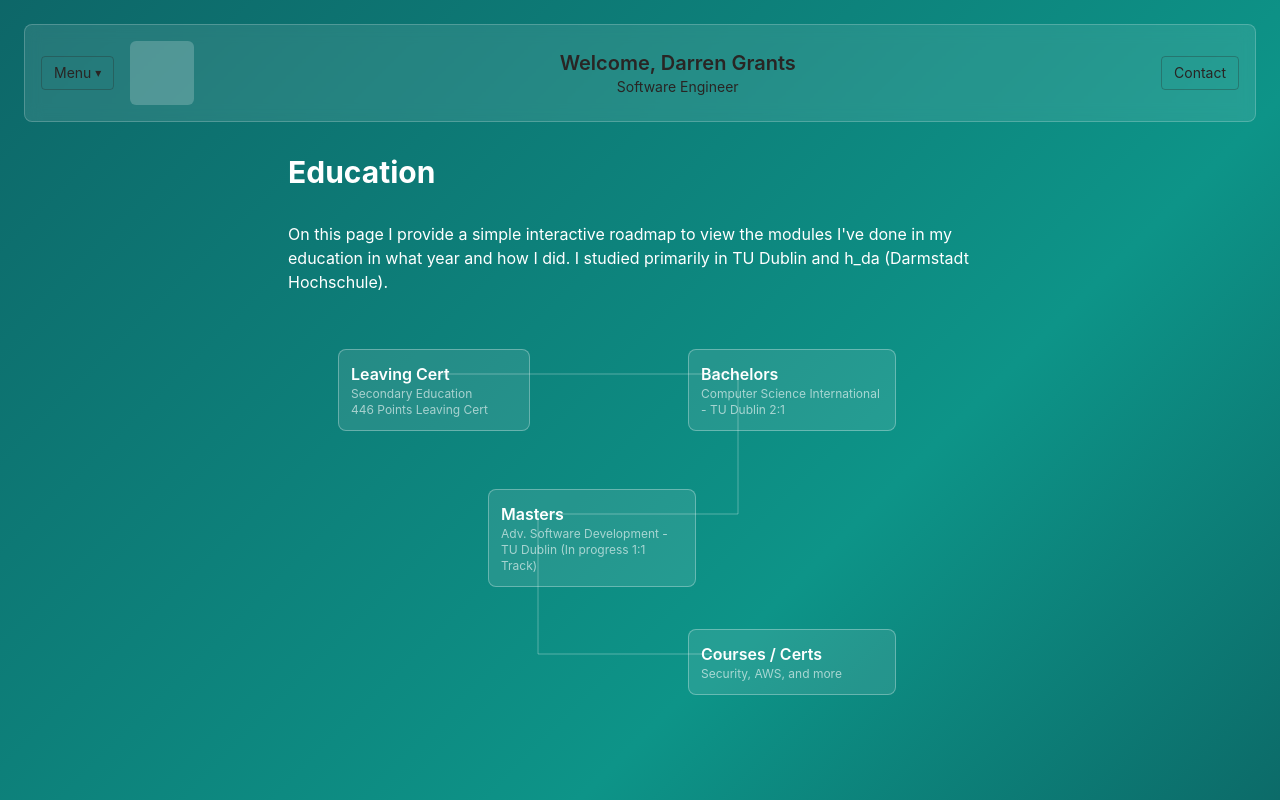
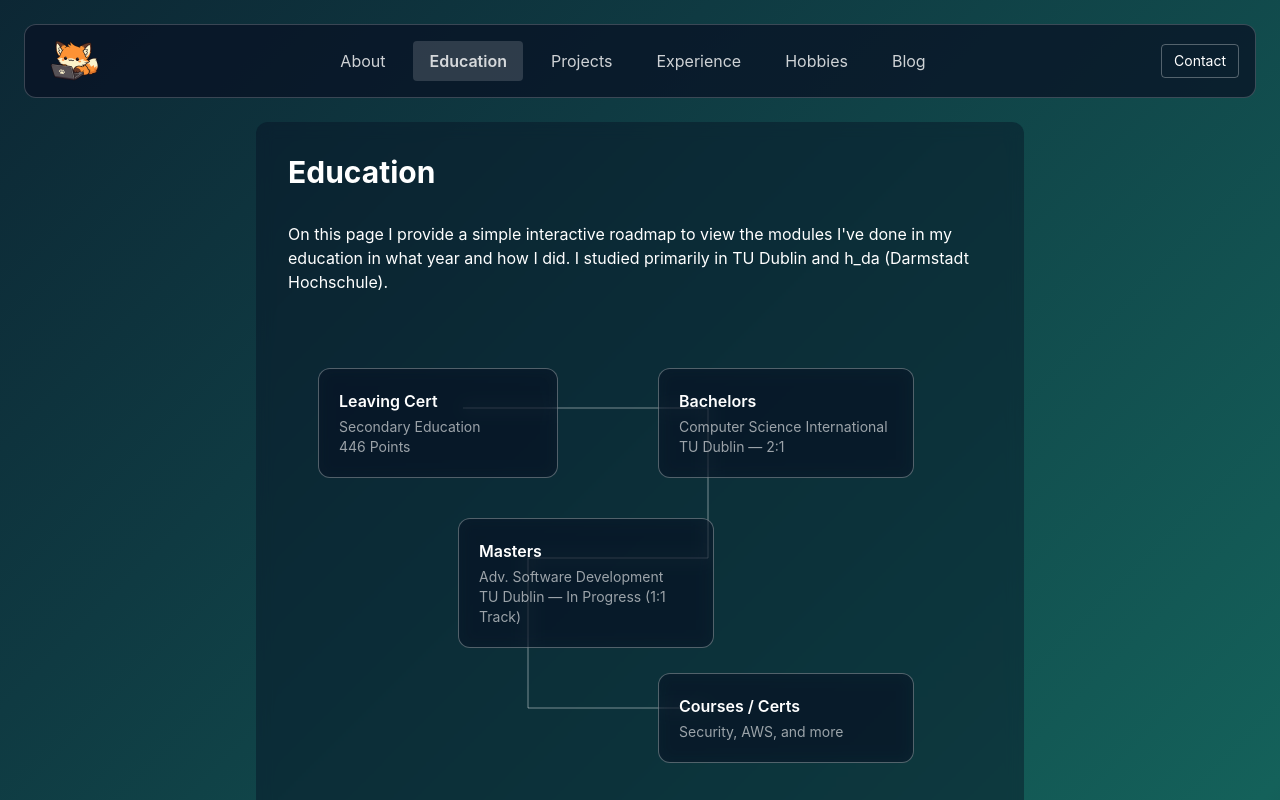
Before and after one commit to darrenomight/Darren_Grants-CV, a Vue app: page /education in a window 1280 px wide. Shown: the top 800 px of the page. Built offline with nearby package versions, Linux system fonts and the light colour scheme.

Commit message:
UI Progress and fixes

```diff
--- a/src/App.vue
+++ b/src/App.vue
@@ -1,19 +1,28 @@
 <script setup lang="ts">
 import { ref } from 'vue'
+import { useRoute } from 'vue-router'
 import Header from './components/Header.vue'
 import Footer from './components/Footer.vue'
 import ContactModal from './components/ContactModal.vue'
 
+const route = useRoute()
 const contactOpen = ref(false)
 </script>
 
 <template>
   <div class="min-h-screen flex flex-col gradient-animated">
     <Header @open-contact="contactOpen = true" />
+
+    <div v-if="route.name === 'landing'" class="text-center mt-10 px-4">
+      <h1 class="text-3xl font-bold text-white">Welcome To Darren Grants Website</h1>
+      <p class="text-white/70 mt-1">Software Engineer - Cloud Fascinated - Programmer </p>
+    </div>
+
     <main class="flex-1">
       <router-view />
     </main>
     <Footer />
+
     <ContactModal :open="contactOpen" @close="contactOpen = false" />
   </div>
 </template>
--- a/src/components/EducationRoadmap.vue
+++ b/src/components/EducationRoadmap.vue
@@ -16,60 +16,61 @@ const nodes = [
 
 <template>
   <!-- Mobile: simple stacked list -->
-  <div class="md:hidden flex flex-col gap-4">
+  <div class="md:hidden flex flex-col gap-4 mt-6">
     <button
       v-for="node in nodes"
       :key="node.id"
-      class="border border-white/20 rounded-lg p-4 text-left hover:bg-white/10"
+      class="text-overlay border border-white/20 rounded-lg p-5 text-left hover:bg-white/10"
       @click="openModal = node.id"
     >
-      <p class="font-semibold">{{ node.label }}</p>
-      <p class="text-sm text-white/60">{{ node.subtitle }}</p>
+      <p class="font-semibold text-base">{{ node.label }}</p>
+      <p class="text-sm text-white/60 mt-1">{{ node.subtitle }}</p>
     </button>
   </div>
 
   <!-- Desktop: roadmap -->
-  <div class="hidden md:block relative w-full h-[500px]">
-    <svg class="absolute inset-0 w-full h-full pointer-events-none" fill="none" stroke="white" stroke-opacity="0.3">
-      <line x1="150" y1="80" x2="450" y2="80" />
-      <line x1="450" y1="80" x2="450" y2="220" />
-      <line x1="450" y1="220" x2="250" y2="220" />
-      <line x1="250" y1="220" x2="250" y2="360" />
-      <line x1="250" y1="360" x2="450" y2="360" />
+  <div class="hidden md:block relative w-full h-[540px] mt-6">
+    <svg class="absolute inset-0 w-full h-full pointer-events-none" fill="none" stroke="white" stroke-opacity="0.3" stroke-width="1.5">
+      <line x1="175" y1="90" x2="420" y2="90" />
+      <line x1="420" y1="90" x2="420" y2="240" />
+      <line x1="420" y1="240" x2="240" y2="240" />
+      <line x1="240" y1="240" x2="240" y2="390" />
+      <line x1="240" y1="390" x2="420" y2="390" />
     </svg>
 
     <button
-      class="absolute top-[55px] left-[50px] w-48 border border-white/30 rounded-lg bg-white/10 p-3 text-left hover:bg-white/20 transition"
+      class="absolute top-[50px] left-[30px] w-60 text-overlay border border-white/30 rounded-lg p-5 text-left hover:bg-white/10 transition"
       @click="openModal = 'leaving-cert'"
     >
-      <p class="font-semibold">Leaving Cert</p>
-      <p class="text-xs text-white/60">Secondary Education </p>
-      <p class="text-xs text-white/60">446 Points Leaving Cert </p>
-
+      <p class="font-semibold text-base">Leaving Cert</p>
+      <p class="text-sm text-white/60 mt-1">Secondary Education</p>
+      <p class="text-sm text-white/60">446 Points</p>
     </button>
 
     <button
-      class="absolute top-[55px] left-[400px] w-52 border border-white/30 rounded-lg bg-white/10 p-3 text-left hover:bg-white/20 transition"
+      class="absolute top-[50px] left-[370px] w-64 text-overlay border border-white/30 rounded-lg p-5 text-left hover:bg-white/10 transition"
       @click="openModal = 'bachelors'"
     >
-      <p class="font-semibold">Bachelors</p>
-      <p class="text-xs text-white/60">Computer Science International - TU Dublin 2:1</p>
+      <p class="font-semibold text-base">Bachelors</p>
+      <p class="text-sm text-white/60 mt-1">Computer Science International</p>
+      <p class="text-sm text-white/60">TU Dublin — 2:1</p>
     </button>
 
     <button
-      class="absolute top-[195px] left-[200px] w-52 border border-white/30 rounded-lg bg-white/10 p-3 text-left hover:bg-white/20 transition"
+      class="absolute top-[200px] left-[170px] w-64 text-overlay border border-white/30 rounded-lg p-5 text-left hover:bg-white/10 transition"
       @click="openModal = 'masters'"
     >
-      <p class="font-semibold">Masters</p>
-      <p class="text-xs text-white/60">Adv. Software Development - TU Dublin (In progress 1:1 Track)</p>
+      <p class="font-semibold text-base">Masters</p>
+      <p class="text-sm text-white/60 mt-1">Adv. Software Development</p>
+      <p class="text-sm text-white/60">TU Dublin — In Progress (1:1 Track)</p>
     </button>
 
     <button
-      class="absolute top-[335px] left-[400px] w-52 border border-white/30 rounded-lg bg-white/10 p-3 text-left hover:bg-white/20 transition"
+      class="absolute top-[355px] left-[370px] w-64 text-overlay border border-white/30 rounded-lg p-5 text-left hover:bg-white/10 transition"
       @click="openModal = 'courses'"
     >
-      <p class="font-semibold">Courses / Certs</p>
-      <p class="text-xs text-white/60">Security, AWS, and more</p>
+      <p class="font-semibold text-base">Courses / Certs</p>
+      <p class="text-sm text-white/60 mt-1">Security, AWS, and more</p>
     </button>
   </div>
 
--- a/src/components/Header.vue
+++ b/src/components/Header.vue
@@ -1,23 +1,91 @@
 <script setup lang="ts">
-import NavMenu from './NavMenu.vue'
+import { ref, onMounted, onUnmounted } from 'vue'
+import { useRoute } from 'vue-router'
+import logo from '../assets/logo.png'
 
-defineProps<{ name?: string; title?: string }>()
 defineEmits<{ 'open-contact': [] }>()
+
+const route = useRoute()
+const mobileOpen = ref(false)
+const mobileRef = ref<HTMLElement | null>(null)
+
+function handleClickOutside(e: MouseEvent) {
+  if (mobileRef.value && !mobileRef.value.contains(e.target as Node)) {
+    mobileOpen.value = false
+  }
+}
+onMounted(() => document.addEventListener('click', handleClickOutside))
+onUnmounted(() => document.removeEventListener('click', handleClickOutside))
+
+const links = [
+  { to: '/about', label: 'About' },
+  { to: '/education', label: 'Education' },
+  { to: '/projects', label: 'Projects' },
+  { to: '/experience', label: 'Experience' },
+  { to: '/hobbies', label: 'Hobbies' },
+  { to: '/blog', label: 'Blog' },
+]
 </script>
 
 <template>
-  <header class="flex items-center gap-4 mx-6 mt-6 border border-white/20 rounded-lg bg-white/10 backdrop-blur-sm p-4">
-    <NavMenu />
-    <div class="w-16 h-16 rounded-md bg-white/20 flex-shrink-0"></div>
-    <div class="flex-1 text-center text-stone-800">
-      <h1 class="text-xl font-semibold">Welcome, {{ name ?? 'Darren Grants' }}</h1>
-      <p class="text-sm">{{ title ?? 'Software Engineer' }}</p>
+  <header ref="mobileRef" class="mx-6 mt-6 border border-white/20 rounded-lg header-overlay">
+    <div class="flex items-center justify-between px-4 py-1">
+      <!-- Logo -->
+      <router-link to="/" class="flex-shrink-0">
+        <img :src="logo" alt="Logo" class="w-16 h-16 rounded-md object-contain" />
+      </router-link>
+
+      <!-- Desktop nav -->
+      <nav class="hidden md:flex items-center gap-3">
+        <router-link
+          v-for="link in links"
+          :key="link.to"
+          :to="link.to"
+          class="px-4 py-2 text-base rounded transition text-white/80 hover:text-white hover:bg-white/10"
+          :class="route.path === link.to ? 'bg-white/15 text-white font-semibold' : ''"
+        >
+          {{ link.label }}
+        </router-link>
+      </nav>
+
+      <!-- Desktop contact -->
+      <button
+        class="hidden md:block text-sm text-white hover:text-white/80 border border-white/30 rounded px-3 py-1.5 flex-shrink-0"
+        @click="$emit('open-contact')"
+      >
+        Contact
+      </button>
+
+      <!-- Mobile burger -->
+      <button
+        class="md:hidden text-white border border-white/30 rounded px-3 py-1.5"
+        @click="mobileOpen = !mobileOpen"
+      >
+        ☰
+      </button>
     </div>
-    <button
-      class="text-sm text-stone-800 hover:text-stone-950 flex-shrink-0 border border-stone-800/30 rounded px-3 py-1.5"
-      @click="$emit('open-contact')"
+
+    <!-- Mobile dropdown -->
+    <div
+      v-if="mobileOpen"
+      class="md:hidden border-t border-white/20 flex flex-col"
     >
-      Contact
-    </button>
+      <router-link
+        v-for="link in links"
+        :key="link.to"
+        :to="link.to"
+        class="px-4 py-3 text-sm text-white/80 hover:text-white border-b border-white/10 last:border-b-0"
+        :class="route.path === link.to ? 'bg-white/10 font-semibold text-white' : ''"
+        @click="mobileOpen = false"
+      >
+        {{ link.label }}
+      </router-link>
+      <button
+        class="px-4 py-3 text-sm text-left text-white/80 hover:text-white"
+        @click="mobileOpen = false; $emit('open-contact')"
+      >
+        Contact
+      </button>
+    </div>
   </header>
 </template>
--- a/src/components/Modal.vue
+++ b/src/components/Modal.vue
@@ -9,7 +9,7 @@ defineEmits<{ close: [] }>()
     class="fixed inset-0 bg-black/50 flex items-center justify-center z-50 p-4"
     @click.self="$emit('close')"
   >
-    <div class="bg-emerald-900 border border-white/20 rounded-lg p-6 max-w-lg w-full text-white relative max-h-[80vh] overflow-y-auto">
+    <div class="text-overlay border border-white/20 rounded-lg p-6 max-w-lg w-full text-white relative max-h-[80vh] overflow-y-auto">
       <button class="absolute top-3 right-3 text-white/60 hover:text-white" @click="$emit('close')">✕</button>
       <h2 class="text-xl font-semibold mb-4">{{ title }}</h2>
       <slot />
--- a/src/components/NavMenu.vue
+++ b/src/components/NavMenu.vue
@@ -1,9 +1,19 @@
 <script setup lang="ts">
-import { ref } from 'vue';
-import { useRoute } from 'vue-router';
+import { ref, onMounted, onUnmounted } from 'vue'
+import { useRoute } from 'vue-router'
 
 const route = useRoute()
 const menuOpen = ref(false)
+const menuRef = ref<HTMLElement | null>(null)
+
+function handleClickOutside(e: MouseEvent) {
+  if (menuRef.value && !menuRef.value.contains(e.target as Node)) {
+    menuOpen.value = false
+  }
+}
+
+onMounted(() => document.addEventListener('click', handleClickOutside))
+onUnmounted(() => document.removeEventListener('click', handleClickOutside))
 
 const links = [
   { to: '/about', label: 'About' },
@@ -13,11 +23,10 @@ const links = [
   { to: '/hobbies', label: 'Hobbies' },
   { to: '/blog', label: 'Blog' },
 ]
-
 </script>
 
 <template>
-  <div class="relative">
+  <div class="relative" ref="menuRef">
     <button
       class="flex items-center gap-1 text-sm text-stone-800 hover:text-stone-950 border border-stone-800/30 rounded px-3 py-1.5"
       @click="menuOpen = !menuOpen"
@@ -25,11 +34,9 @@ const links = [
       Menu <span class="text-xs">▾</span>
     </button>
 
-    <div v-if="menuOpen" class="fixed inset-0 z-40" @click="menuOpen = false"></div>
-
     <div
       v-if="menuOpen"
-      class="absolute left-0 mt-2 w-40 bg-emerald-900 border border-white/20 rounded-lg shadow-lg z-50 overflow-hidden"
+      class="absolute left-0 mt-1 w-40 bg-emerald-900 border border-white/20 rounded-lg shadow-lg z-50 overflow-hidden"
     >
       <router-link
         v-for="link in links"
--- a/src/style.css
+++ b/src/style.css
@@ -9,21 +9,21 @@ body {
 }
 
 @keyframes gradient-wave {
-  0%   { background-position: 0% 50%; }
-  50%  { background-position: 100% 50%; }
-  100% { background-position: 0% 50%; }
+  0%   { background-position: 15% 50%; }
+  50%  { background-position: 85% 50%; }
+  100% { background-position: 15% 50%; }
 }
 
 .gradient-animated {
   background: linear-gradient(
     135deg,
     #0a1628,
-    #0d4d56,
-    #0d9488,
+    #0f3a42,
+    #14615a,
     #0a1628
   );
-  background-size: 300% 300%;
-  animation: gradient-wave 20s ease infinite;
+  background-size: 180% 180%;
+  animation: gradient-wave 40s ease-in-out infinite;
 }
 
 .text-overlay {
@@ -33,6 +33,11 @@ body {
   border-radius: 0.75rem;
 }
 
+.header-overlay {
+  background: rgba(8, 18, 36, 0.75);
+  border-radius: 0.75rem;
+}
+
 .fade-enter-active, .fade-leave-active {
   transition: opacity 0.15s ease;
 }
--- a/src/views/Blog.vue
+++ b/src/views/Blog.vue
@@ -1,5 +1,5 @@
 <template>
-  <div class="p-8 text-white">
+  <div class="max-w-3xl mx-auto p-8 text-white text-overlay my-6 mx-4 md:mx-auto">
     <h1 class="text-2xl font-bold">Blog</h1>
     <p>Content coming soon.</p>
   </div>
--- a/src/views/BlogPost.vue
+++ b/src/views/BlogPost.vue
@@ -1,5 +1,5 @@
 <template>
-  <div class="p-8 text-white">
+  <div class="max-w-3xl mx-auto p-8 text-white text-overlay my-6 mx-4 md:mx-auto">
     <h1 class="text-2xl font-bold">Blog Post</h1>
     <p>Content coming soon.</p>
   </div>
--- a/src/views/Education.vue
+++ b/src/views/Education.vue
@@ -3,7 +3,7 @@ import EducationRoadmap from '../components/EducationRoadmap.vue'
 </script>
 
 <template>
-  <div class="max-w-3xl mx-auto p-8 text-white">
+  <div class="max-w-3xl mx-auto p-8 text-white text-overlay my-6 mx-4 md:mx-auto">
     <h1 class="text-3xl font-bold mb-8">Education</h1>
     <p>On this page I provide a simple interactive roadmap to view the modules I've done in my education in what year and how I did. I studied primarily in TU Dublin and h_da (Darmstadt Hochschule). </p>
     <EducationRoadmap />
--- a/src/views/Experience.vue
+++ b/src/views/Experience.vue
@@ -3,7 +3,7 @@ import { experience } from '../data/experience'
 </script>
 
 <template>
-  <div class="max-w-2xl mx-auto p-8 text-white">
+  <div class="max-w-2xl mx-auto p-8 text-white text-overlay my-6 mx-4 md:mx-auto">
     <h1 class="text-3xl font-bold mb-8">Experience</h1>
 
     <div class="flex flex-col gap-6">
```
Also changed, not shown: src/components/ProjectTabs.vue (+4 -4 lines), src/assets/logo.png (added).
